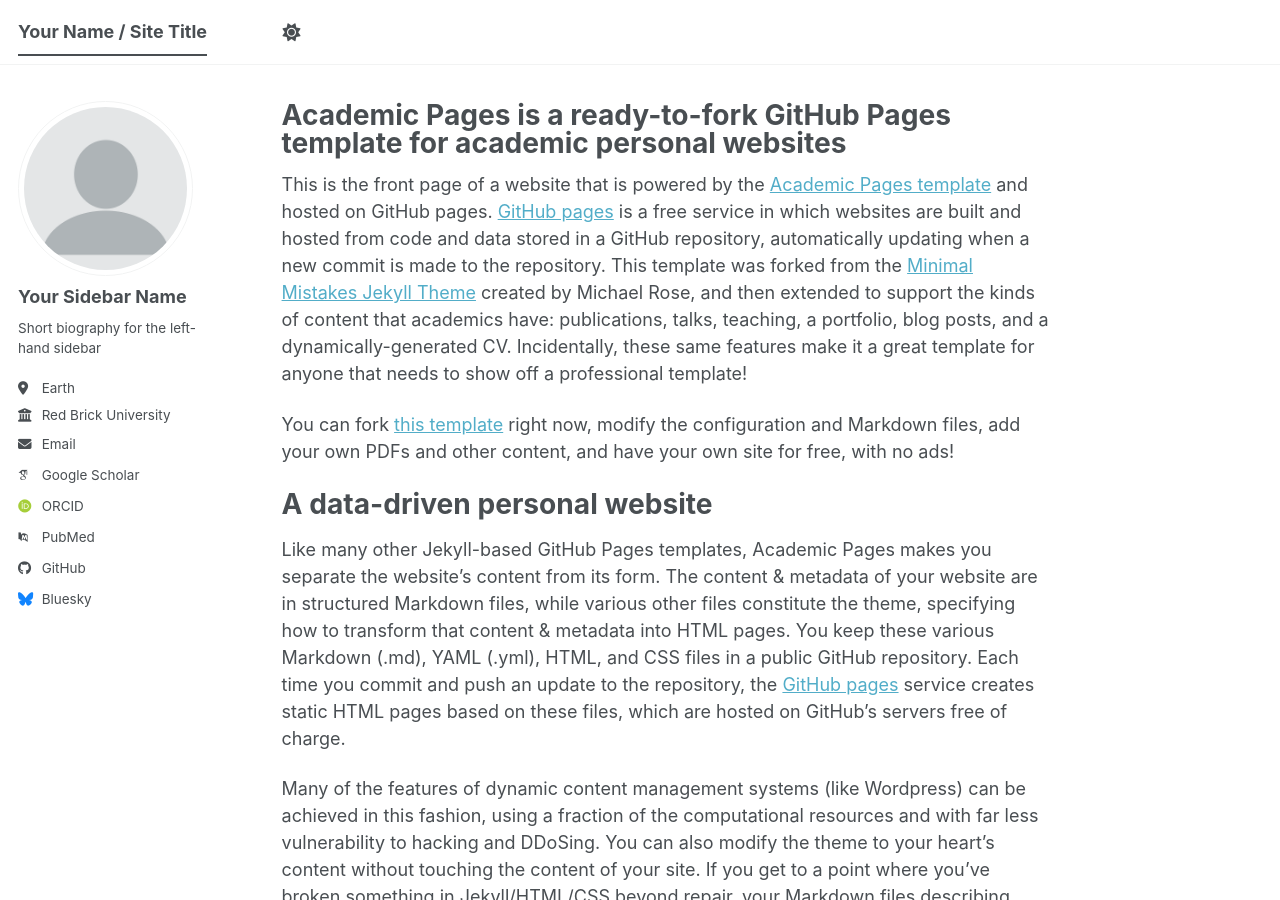
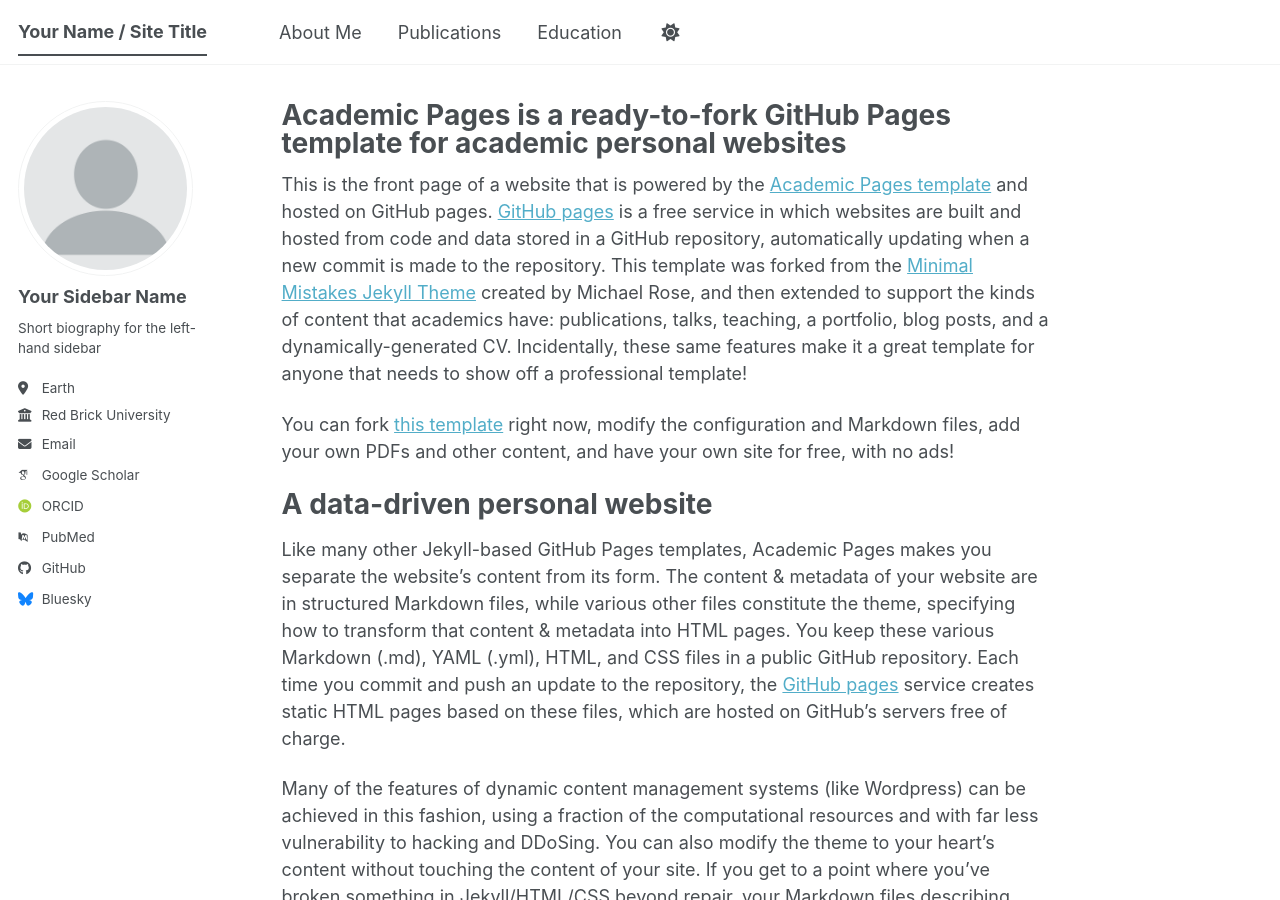
Before and after one commit to yausankit/yausankit.github.io, a Jekyll site: the page built from _pages/about.md, in a window 1280 px wide and 900 px high. Built offline with Jekyll 4.4.1, drawn with Linux system fonts in a browser that asks for light colours; some web fonts are replaced; a script bundle is joined from its source files by our own code; library files that are not in the unit come from our copies.

Commit message:
Add About Me, Publications, and Education to navigation
Restore navigation bar with three items: About Me, Publications,
and Education. Create new Education page.

Co-Authored-By: Claude Opus 4.6 (1M context) <noreply@anthropic.com>

```diff
--- a/_data/navigation.yml
+++ b/_data/navigation.yml
@@ -7,4 +7,12 @@
 # NOTE that only one of the CV options should be selected, the first is for the
 #      Markdown formatted page while the second is generated using JSON.
 
-main: []
+main:
+  - title: "About Me"
+    url: /
+
+  - title: "Publications"
+    url: /publications/
+
+  - title: "Education"
+    url: /education/
```
Also changed, not shown: _pages/education.md (added, +6 -0 lines).
